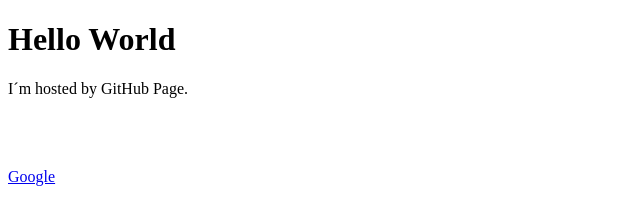
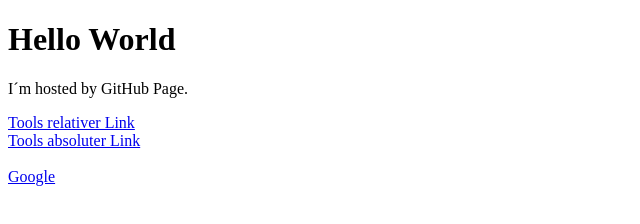
Before and after one commit to bbm3h23mgi/bbm3h23mgi.github.io, a plain HTML site: page index.html in a window 1280 px wide. Shown: the whole page, without its empty margins (0-640 px from the left). Drawn offline with Linux system fonts and the light colour scheme.

Commit message:
Update index.html

```diff
--- a/index.html
+++ b/index.html
@@ -5,9 +5,9 @@
 <body>
 <h1>Hello World</h1>
   <p>I´m hosted by GitHub Page.</p>
-  <a href="tools.html") Tools relativer Link</a>
+  <a href="tools.html"> Tools relativer Link</a>
     <br>
-    <a href="/tools.html") Tools absoluter Link</a>
+    <a href="/tools.html"> Tools absoluter Link</a>
       <br>
       <a href="https://github.com/biblehrer/biblehrer.github.io"> </a>
         <br>
```
